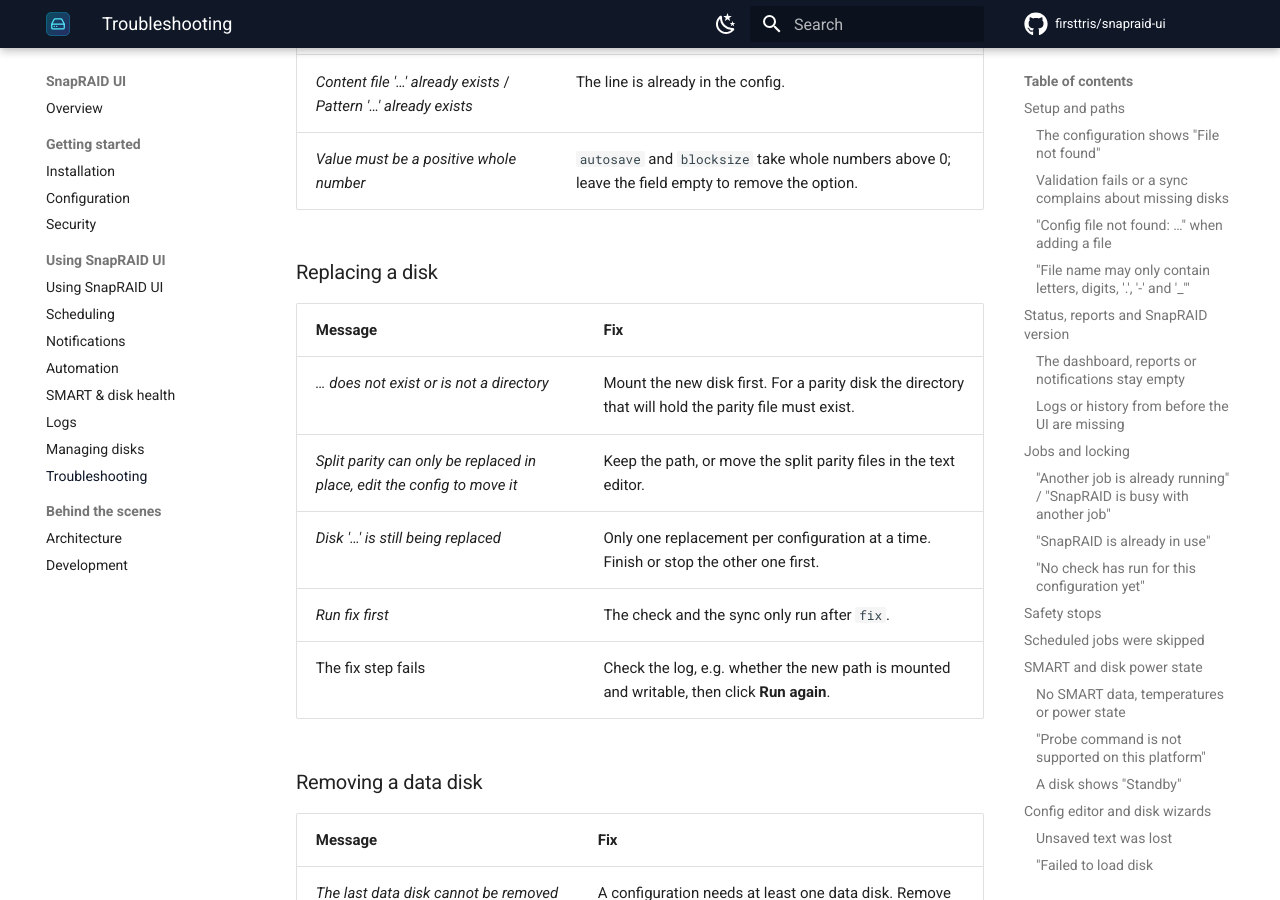
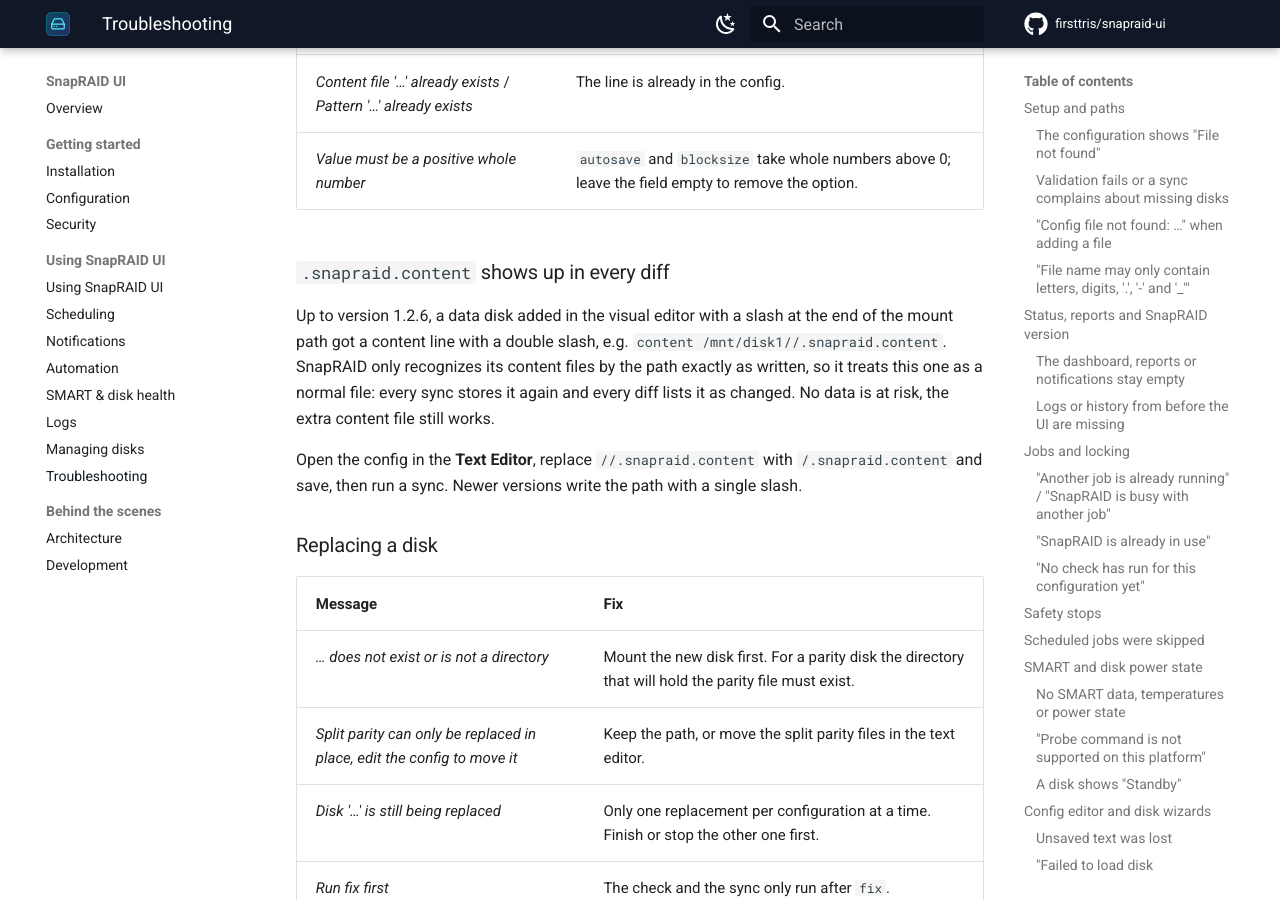
Before and after one commit to firsttris/snapraid-ui, an MkDocs documentation site: the page built from docs/troubleshooting.md, in a window 1280 px wide and 900 px high, scrolled down 5123 px. Built offline with MkDocs 1.6.1 and Material for MkDocs 9.7.7, drawn with Linux system fonts in a browser that asks for light colours; comment, search, counter and statistics services are not loaded.

Commit message:
Document the double-slash content path, and where the end-to-end tests run (#27)
- Troubleshooting: configs from before the fix still have a content line
  like /mnt/disk1//.snapraid.content, how to correct it
- README: contributors changing jobs, schedules or the image have the
  end-to-end tests
- Architecture: CI now tests the daemon engine against a real daemon


Claude-Session: https://claude.ai/code/session_01JuXnquCPdbG5sBbDyin7yF

Co-authored-by: Claude <noreply@anthropic.com>

```diff
--- a/docs/troubleshooting.md
+++ b/docs/troubleshooting.md
@@ -143,6 +143,12 @@ The visual editor could not read or parse the file. Open it in the **Text Editor
 | *Content file '…' already exists* / *Pattern '…' already exists* | The line is already in the config. |
 | *Value must be a positive whole number* | `autosave` and `blocksize` take whole numbers above 0; leave the field empty to remove the option. |
 
+### `.snapraid.content` shows up in every diff
+
+Up to version 1.2.6, a data disk added in the visual editor with a slash at the end of the mount path got a content line with a double slash, e.g. `content /mnt/disk1//.snapraid.content`. SnapRAID only recognizes its content files by the path exactly as written, so it treats this one as a normal file: every sync stores it again and every diff lists it as changed. No data is at risk, the extra content file still works.
+
+Open the config in the **Text Editor**, replace `//.snapraid.content` with `/.snapraid.content` and save, then run a sync. Newer versions write the path with a single slash.
+
 ### Replacing a disk
 
 | Message | Fix |
```
Also changed, not shown: README.md (+2 -0 lines), docs/architecture.md (+3 -1 lines).
